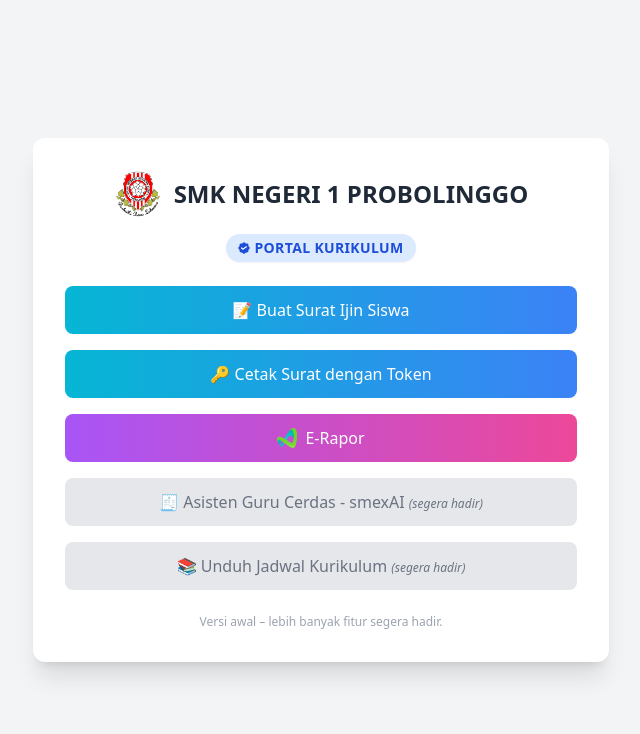
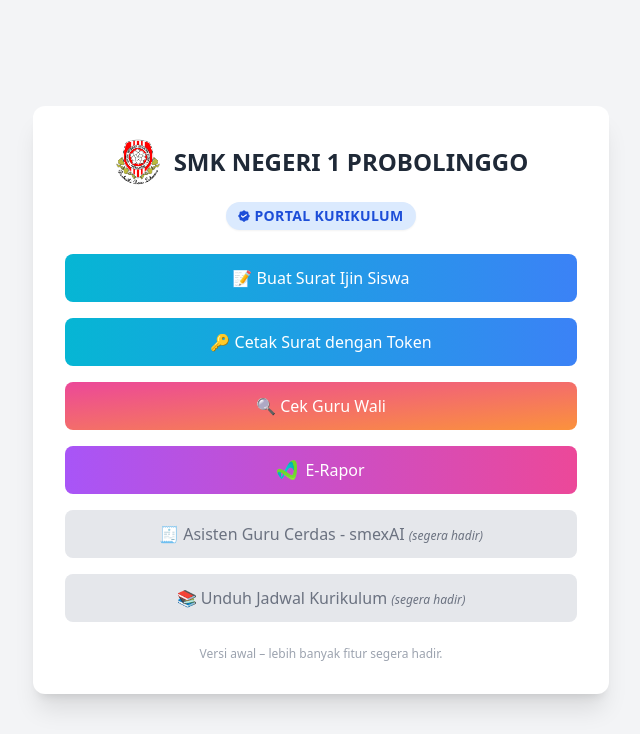
Before and after one commit to shinataputra/kurikulum-app, a PHP site: page /kurikulum-app/ in a window 1280 px wide. Shown: the top 734 px of the page, without its empty margins (319-959 px from the left). Run offline with PHP 8.4, Linux system fonts and the light colour scheme; some libraries are stand-ins or nearby versions.

Commit message:
add : tombol Cek Guru Wali

```diff
--- a/views/landing.php
+++ b/views/landing.php
@@ -42,6 +42,11 @@
                 🔑 Cetak Surat dengan Token
             </a>
 
+            <a href="https://lookerstudio.google.com/reporting/b9893283-7d39-4252-9c03-359abad8bce0"
+                class="block bg-gradient-to-br from-pink-500 to-orange-400 hover:bg-gradient-to-bl focus:ring-4 focus:outline-none focus:ring-pink-200 dark:focus:ring-pink-800 text-white px-4 py-3 rounded-lg font-medium transition-all text-center">
+                🔍 Cek Guru Wali
+            </a>
+
 
             <a href="http://36.92.104.129:8154/"
                 class="flex items-center justify-center gap-2 bg-gradient-to-r from-purple-500 to-pink-500 hover:bg-gradient-to-l focus:ring-4 focus:outline-none focus:ring-cyan-300 dark:focus:ring-cyan-800 text-white px-4 py-3 rounded-lg font-medium transition-all text-center">
```
